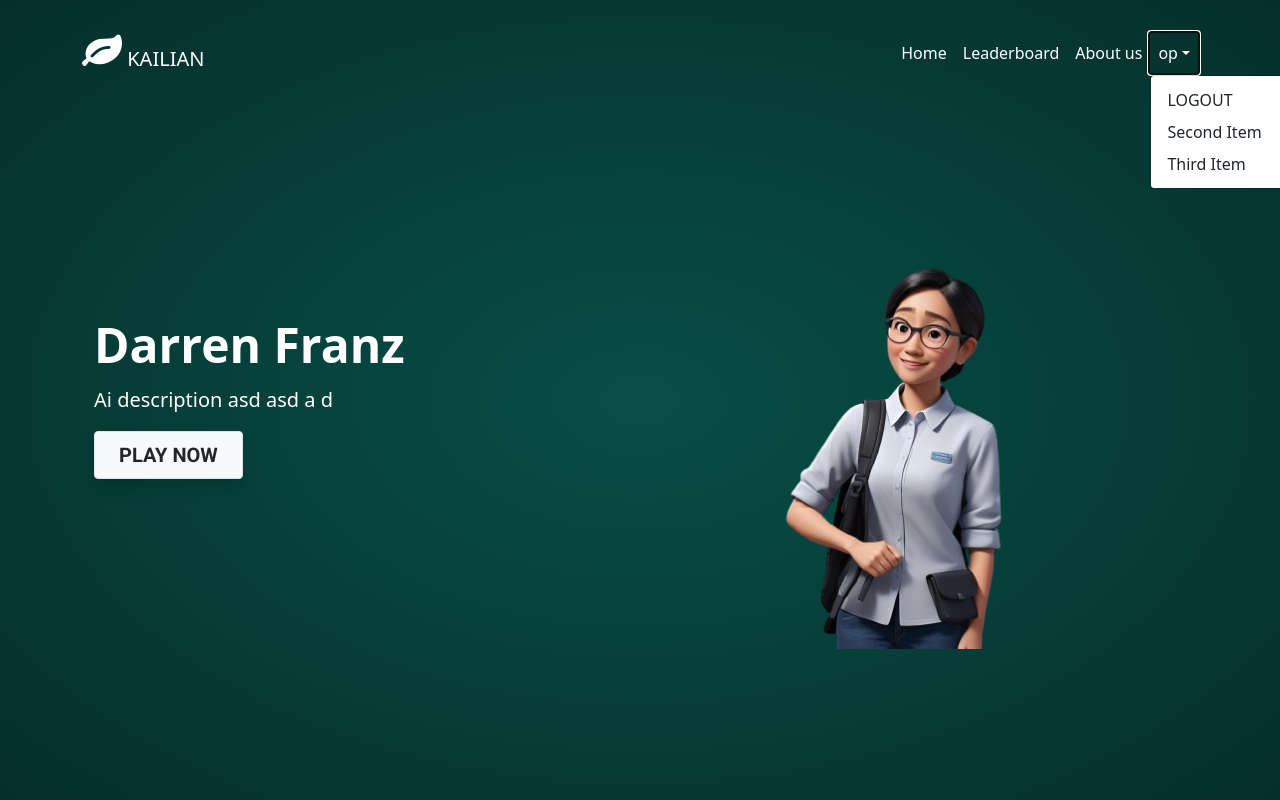
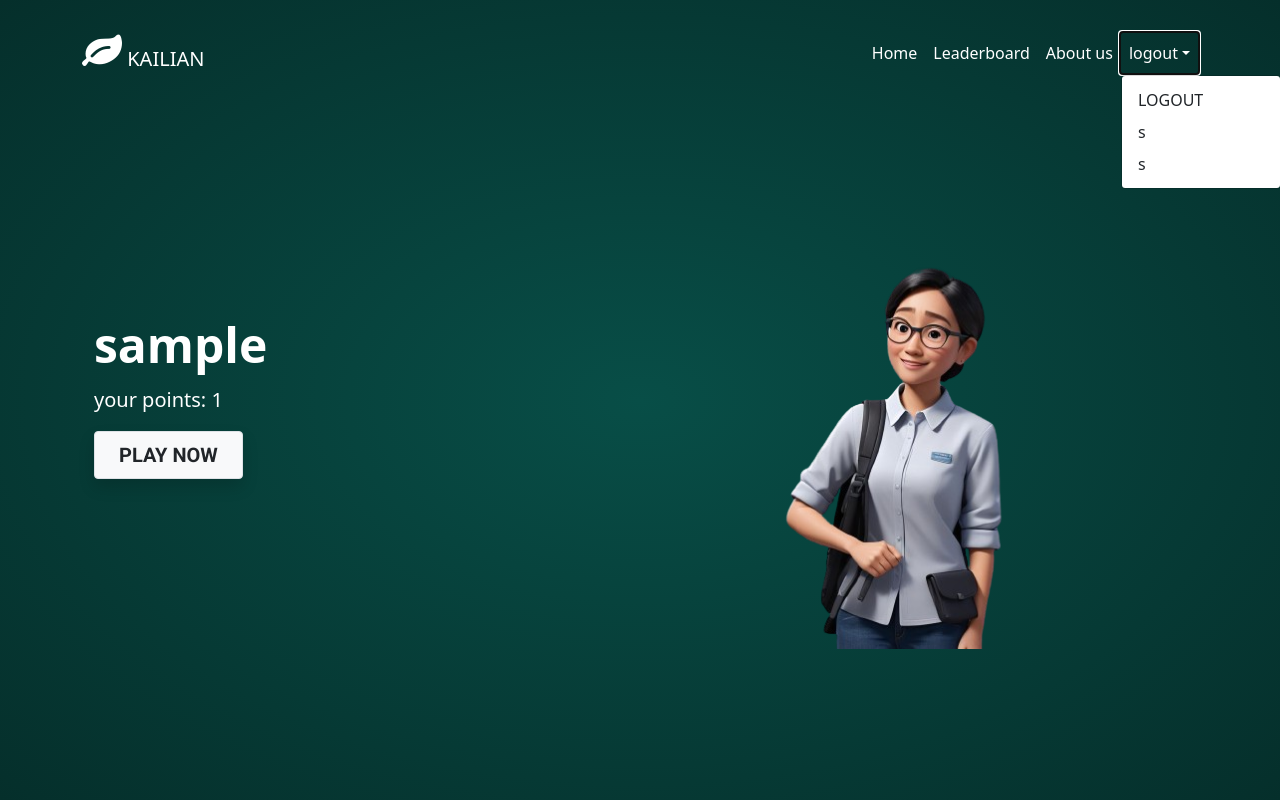
Before and after one commit to joshdavid0109/gamified-en-to-ilo-translator, a Flask app: page / in a window 1280 px wide, after a click on "logout". Run offline with Flask 3, Linux system fonts and the light colour scheme; the visitor is signed in with stand-in values (Sample User, id 1); some libraries are stand-ins or nearby versions.

Commit message:
add routing for other pages

```diff
--- a/backend/receiver/routes.py
+++ b/backend/receiver/routes.py
@@ -55,6 +55,14 @@ def login():
 def logout():
     session.clear()
     return redirect(url_for('ai.index'))
+
+@ai_blueprint.route('/leaderboards')
+def leaderboards():
+    return render_template('leaderboard.html')
+
+@ai_blueprint.route('/aboutus')
+def aboutus():
+    return render_template('aboutus.html')
 
 @ai_blueprint.route('/submitanswer', methods=['POST'])
 def submitanswer():
--- a/backend/receiver/templates/mainpage.html
+++ b/backend/receiver/templates/mainpage.html
@@ -25,10 +25,10 @@
                     <div class="collapse navbar-collapse" id="navcol-2">
                         <ul class="navbar-nav ms-auto">
                             <li class="nav-item"><a class="nav-link" href="{{ url_for('ai.index') }}">Home</a></li>
-                            <li class="nav-item"><a class="nav-link" href="#">Leaderboard</a></li>
-                            <li class="nav-item"><a class="nav-link" href="#">About us</a></li>
-                            <li class="nav-item dropdown"><a class="dropdown-toggle nav-link" aria-expanded="false" data-bs-toggle="dropdown" href="#">op</a>
-                                <div class="dropdown-menu"><a class="dropdown-item" href="{{ url_for('ai.logout') }}">LOGOUT</a><a class="dropdown-item" href="#">Second Item</a><a class="dropdown-item" href="#">Third Item</a></div>
+                            <li class="nav-item"><a class="nav-link" href="{{ url_for('ai.leaderboards') }}">Leaderboard</a></li>
+                            <li class="nav-item"><a class="nav-link" href="{{ url_for('ai.aboutus') }}">About us</a></li>
+                            <li class="nav-item dropdown"><a class="dropdown-toggle nav-link" aria-expanded="false" data-bs-toggle="dropdown" href="#">logout</a>
+                                <div class="dropdown-menu"><a class="dropdown-item" href="{{ url_for('ai.logout') }}">LOGOUT</a><a class="dropdown-item" href="#">s</a><a class="dropdown-item" href="#">s</a></div>
                             </li>
                         </ul>
                     </div>
@@ -39,8 +39,8 @@
                     <div class="row flex-lg-row-reverse align-items-center g-5 py-5" style="color: var(--bs-white);width: 100%;">
                         <div class="col-10 col-sm-8 col-lg-6"><img class="img-fluid d-block mx-lg-auto" data-aos="fade" data-aos-duration="900" src="assets/img/dsBMoDrTqHYi9brbVsFU--1--u20xx-removebg-preview.png" width="700" height="500" loading="lazy"></div>
                         <div class="col-lg-6">
-                            <h1 data-aos="fade-right" data-aos-duration="800" data-aos-delay="150" class="display-5 fw-bold lh-1 mb-3">Darren Franz</h1>
-                            <p data-aos="fade-right" data-aos-duration="800" data-aos-delay="450" class="lead">Ai description asd asd a d</p>
+                            <h1 data-aos="fade-right" data-aos-duration="800" data-aos-delay="150" class="display-5 fw-bold lh-1 mb-3">{{ session['username'] }}</h1>
+                            <p data-aos="fade-right" data-aos-duration="800" data-aos-delay="450" class="lead">your points: {{ session['points'] }}</p>
                             <div class="d-grid gap-2 d-md-flex justify-content-md-start">
                                 <button class="btn btn-light btn-lg text-uppercase border rounded shadow px-4 me-md-2" data-aos="fade-right" data-aos-duration="800" data-aos-delay="900" type="button" style="font-family: Roboto, sans-serif;font-weight: bold;color: var(--bs-gray-900);">Play now</button></div>
                         </div>
```
Also changed, not shown: backend/receiver/templates/aboutus.html (+5 -5 lines), backend/receiver/templates/leaderboard.html (+5 -5 lines).
